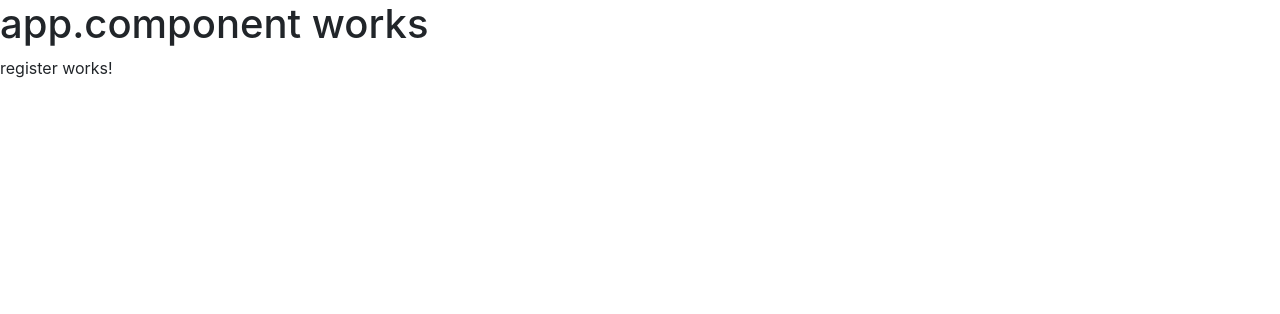
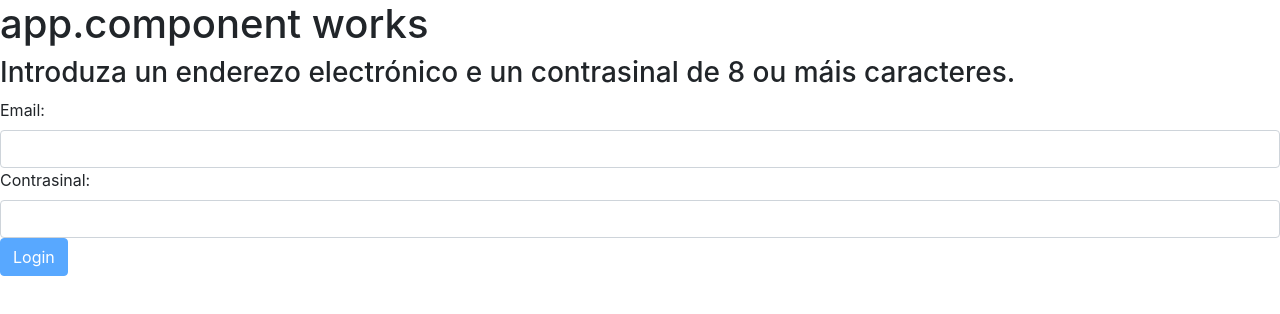
Before and after one commit to gonzalo-mg/melApp, an Angular app in the folder frontend/: page /register in a window 1280 px wide. Shown: the top 314 px of the page. Built offline with nearby package versions, Linux system fonts and the light colour scheme.

Commit message:
fe/feat: register; add register component core functionality

```diff
--- a/frontend/src/app/register/register.component.html
+++ b/frontend/src/app/register/register.component.html
@@ -1 +1,59 @@
-<p>register works!</p>
+<div class="mb-3">
+  <h3>Introduza un enderezo electrónico e un contrasinal de 8 ou máis caracteres.</h3>
+  <form #registerForm="ngForm" (ngSubmit)="onSubmit()">
+    <div>
+      <label for="email" class="form-label">Email:</label>
+      <input
+        type="email"
+        id="email"
+        name="email"
+        #email="ngModel"
+        [(ngModel)]="user.email"
+        required
+        email
+        class="form-control"
+      />
+      @if (email.errors?.['required'] && !email.pristine) {
+      <div class="alert alert-warning" role="alert">Email é obrigatorio.</div>
+      } @if (email.errors?.['email'] && !email.pristine) {
+      <div class="alert alert-warning" role="alert">
+        Debe ter formato de correo electrónico.
+      </div>
+      }
+    </div>
+
+    <div>
+      <label for="password" class="form-label">Contrasinal:</label>
+      <input
+        type="password"
+        id="password"
+        name="password"
+        #password="ngModel"
+        [(ngModel)]="user.password"
+        required
+        minlength="8"
+        class="form-control"
+      />
+      @if (password.errors?.['required'] && !password.pristine) {
+      <div class="alert alert-warning" role="alert">
+        Contrasinal é obrigatorio.
+      </div>
+      } @if (password.errors?.['minlength'] && !password.pristine) {
+      <div class="alert alert-warning" role="alert">
+        Debe ter polo menos 8 caracteres.
+      </div>
+      }
+    </div>
+
+    <button
+      type="submit"
+      [disabled]="!registerForm.form.valid"
+      class="btn btn-primary"
+    >
+      {{ loading ? "Logging in..." : "Login" }}
+    </button>
+    @if (errorMessage) {
+    <div class="alert alert-danger" role="alert">{{ errorMessage }}</div>
+    }
+  </form>
+</div>
--- a/frontend/src/app/register/register.component.ts
+++ b/frontend/src/app/register/register.component.ts
@@ -1,11 +1,56 @@
 import { Component } from '@angular/core';
+import { FormsModule } from '@angular/forms';
+import { CommonModule } from '@angular/common';
+import { Router } from '@angular/router';
+
+import { environment } from '../../environments/environment';
+
+import { User } from '../../models/user.model';
+import { AuthenticationService } from '../../services/authentication.service';
 
 @Component({
   selector: 'melApp-register',
-  imports: [],
+  imports: [FormsModule, CommonModule],
   templateUrl: './register.component.html',
-  styleUrl: './register.component.css'
+  styleUrl: './register.component.css',
 })
 export class RegisterComponent {
+  private readonly apiUrl = environment.apiUrl;
 
+  public readonly user: User = {
+    email: '',
+    password: '',
+  };
+  public errorMessage: string = ``;
+  public loading: boolean = false;
+
+  constructor(
+    private readonly authService: AuthenticationService,
+    private readonly router: Router
+  ) {}
+
+  onSubmit() {
+    // evitar solape submits
+    if (this.loading) return;
+
+    // resetear variables
+    this.loading = true;
+    this.errorMessage = '';
+
+    // lógica para manejar el login
+    const resp = this.authService.registerUser(this.user);
+    resp.subscribe({
+      next: (response) => {
+        this.loading = false;
+
+        // si ok
+        this.router.navigate(['/login']);
+      },
+      error: (err) => {
+        this.errorMessage = err.error.message;
+        this.loading = false;
+        console.error(this.errorMessage, err);
+      },
+    });
+  }
 }
```
